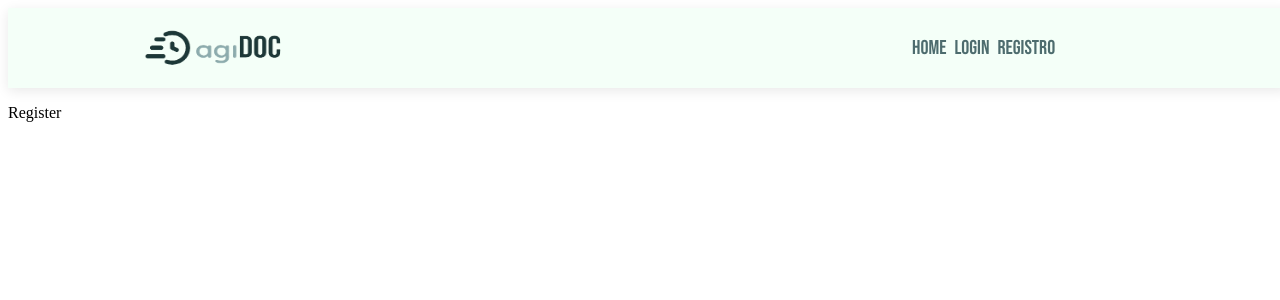
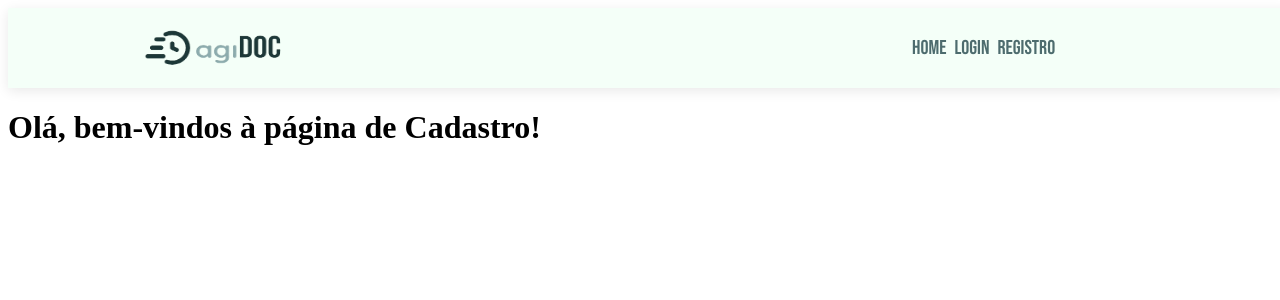
Before and after one commit to Ermeson23/vs13-04-agiDoc, a React (Vite) app: page /register in a window 1280 px wide. Shown: the top 300 px of the page. Built offline with nearby package versions, Linux system fonts and the light colour scheme.

Commit message:
Fix: Apply some name patterns in the files

```diff
--- a/src/App.tsx
+++ b/src/App.tsx
@@ -1,7 +1,6 @@
 import './App.css'
 
 import AppRoutes from './components/routes/AppRoutes'
-
 
 function App() {
   return (
--- a/src/components/header/Header.tsx
+++ b/src/components/header/Header.tsx
@@ -1,8 +1,6 @@
 import logo from '../../assets/agidoclogo.png'
-import './header.css';
+import './Header.css';
 import NavBar from '../navBar/NavBar';
-
-
 
 export default function Header(){
     return(
--- a/src/components/menuItem/MenuItem.tsx
+++ b/src/components/menuItem/MenuItem.tsx
@@ -1,5 +1,6 @@
 import { Link } from 'react-router-dom';
-import './menuitem.css'
+
+import './MenuItem.css'
 
 interface MenuItemProps {
     children: React.ReactNode;
--- a/src/components/navBar/NavBar.tsx
+++ b/src/components/navBar/NavBar.tsx
@@ -1,5 +1,6 @@
 import MenuItem from "../menuItem/MenuItem";
-import './navbar.css'
+import './NavBar.css'
+
 export default function NavBar() {
     return (
         <>
--- a/src/pages/home/Home.tsx
+++ b/src/pages/home/Home.tsx
@@ -5,7 +5,7 @@ export default function Home(){
     return(
       <div>
         <Header></Header>
-        <p> OI!!!! ESTAMOS NA HOME</p>
+        <h1>Olá, bem-vindos a Home!</h1>
       </div>
     )
 }
--- a/src/pages/login/Login.tsx
+++ b/src/pages/login/Login.tsx
@@ -1,9 +1,10 @@
 import Header from "../../components/header/Header"
+
 export default function Login(){
     return(
         <div>
          <Header />
-        <p>Login</p>
+        <h1>Olá, bem-vindos à página de Login!</h1>
         </div>
     )
 }
--- a/src/pages/register/Register.tsx
+++ b/src/pages/register/Register.tsx
@@ -1,9 +1,10 @@
 import Header from "../../components/header/Header"
+
 export default function Register(){
     return(
         <div>
          <Header />
-        <p>Register</p>
+        <h1>Olá, bem-vindos à página de Cadastro!</h1>
         </div>
     )
 
```
